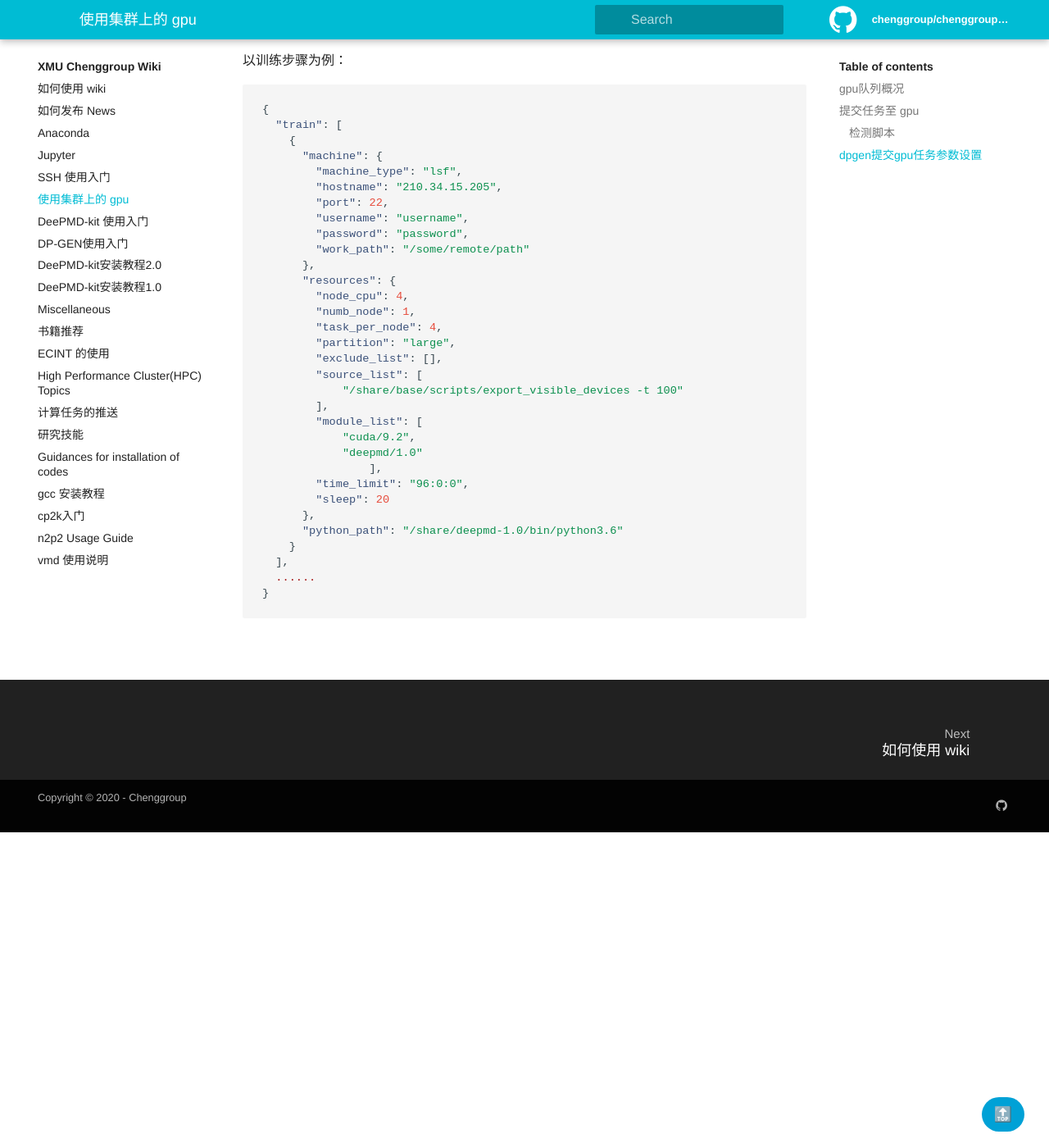
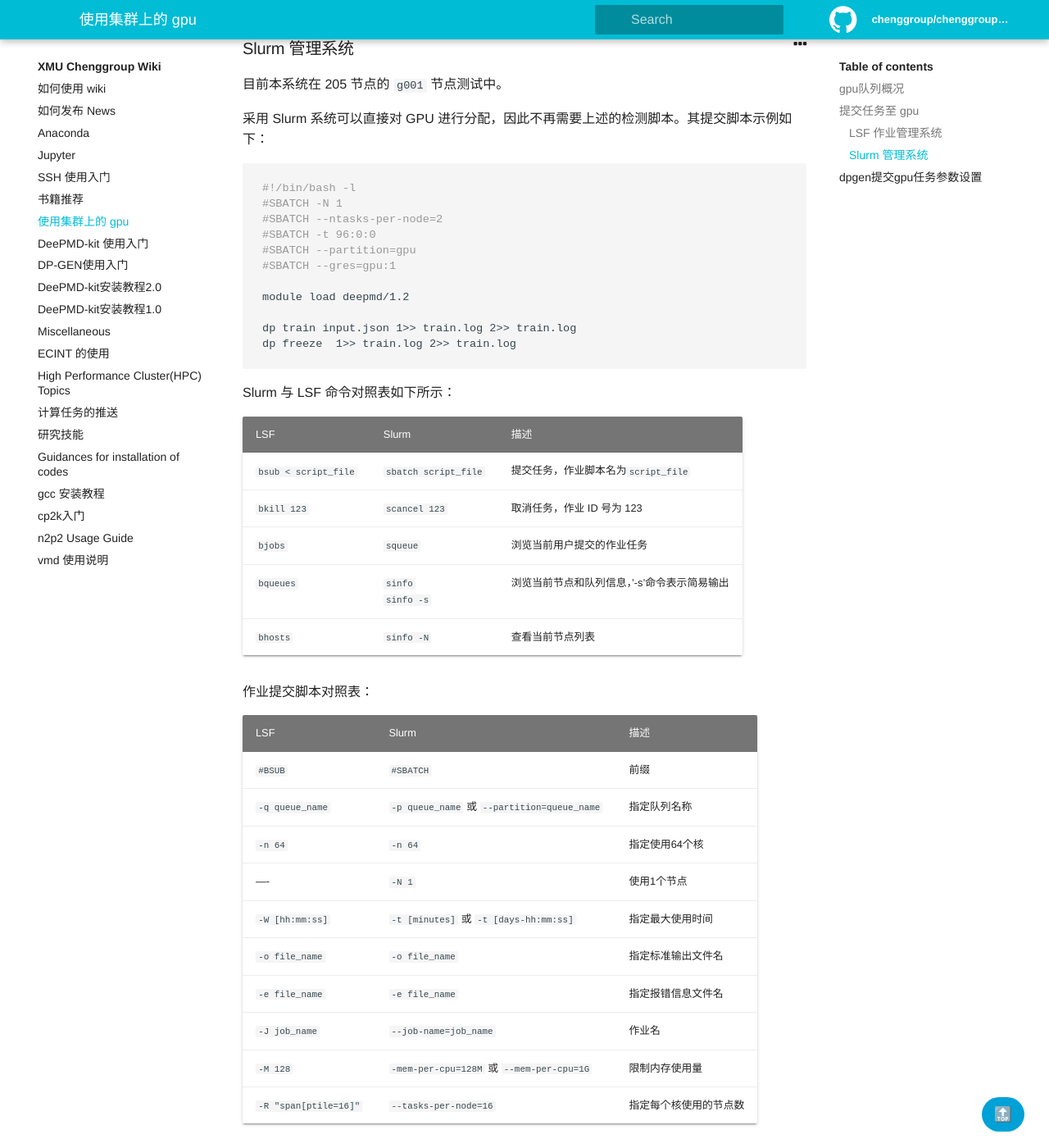
Before and after one commit to chenggroup/chenggroup.github.io, a Jekyll site: the page built from _wiki/gpu_usage.md, in a window 1280 px wide and 1400 px high, scrolled down 2899 px. Shown: the whole window at 82% size. Built offline with Jekyll 4.4.1, drawn with Linux system fonts in a browser that asks for light colours.

Commit message:
add slurm

````diff
--- a/_wiki/gpu_usage.md
+++ b/_wiki/gpu_usage.md
@@ -15,6 +15,8 @@
 两个节点均可联系管理员开通使用权限。
 
 ## 提交任务至 gpu
+
+### LSF 作业管理系统
 
 在GPU节点上，需要通过指定 `CUDA_VISIBLE_DEVICES` 来对任务进行管理。
 
@@ -97,7 +99,7 @@
 dp train input.json > train.log
 ```
 
-### 检测脚本
+#### 检测脚本
 
 目前205服务器上预置了两个检测脚本，针对不同需要对卡的使用进行划分。
 
@@ -122,6 +124,52 @@
 `/share/base/scripts/export_visible_devices` 可以使用flag `-t mem` 控制显存识别下限，即使用显存若不超过 `mem` 的数值，则认为该卡未被使用。根据实际使用情况和经验，默认100 MB以下视为空卡，即可以向该卡提交任务。
 
 也可以使用检测脚本`/share/base/scripts/avail_gpu.sh`来确定 `$CUDA_VISIBLE_DEVICES` 的值。`/share/base/scripts/avail_gpu.sh` 可以使用flag `-t util` 控制显卡利用率可用上限，即使用显卡利用率若超过 `util` 的数值，则认为该卡被使用。目前脚本默认显卡利用率低于5%视为空卡，即可以向该卡提交任务。
+
+### Slurm 管理系统
+
+目前本系统在 205 节点的 `g001` 节点测试中。
+
+采用 Slurm 系统可以直接对 GPU 进行分配，因此不再需要上述的检测脚本。其提交脚本示例如下：
+
+```bash
+#!/bin/bash -l
+#SBATCH -N 1
+#SBATCH --ntasks-per-node=2
+#SBATCH -t 96:0:0
+#SBATCH --partition=gpu
+#SBATCH --gres=gpu:1
+
+module load deepmd/1.2
+
+dp train input.json 1>> train.log 2>> train.log
+dp freeze  1>> train.log 2>> train.log
+```
+
+Slurm 与 LSF 命令对照表如下所示：
+
+| LSF                  | Slurm                | 描述                                         |
+| :------------------- | :------------------- | :------------------------------------------- |
+| `bsub < script_file` | `sbatch script_file` | 提交任务，作业脚本名为`script_file`          |
+| `bkill 123`          | `scancel 123`        | 取消任务，作业 ID 号为 123                   |
+| `bjobs`              | `squeue`             | 浏览当前用户提交的作业任务                   |
+| `bqueues`            | `sinfo`<br/>` sinfo -s` | 浏览当前节点和队列信息，'-s'命令表示简易输出 |
+| `bhosts` | `sinfo -N` |查看当前节点列表|
+
+作业提交脚本对照表：
+
+| LSF                       | Slurm                                    | 描述                                                         |
+| :------------------------ | :--------------------------------------- | :----------------------------------------------------------- |
+| `#BSUB`                   | `#SBATCH`                                | 前缀                                                         |
+| `-q queue_name`           | `-p queue_name` 或 `--partition=queue_name` | 指定队列名称                                                 |
+| `-n 64`                   | `-n 64`                                  | 指定使用64个核                                               |
+| ---- | `-N 1` |使用1个节点|
+| `-W [hh:mm:ss]`           | `-t [minutes]` 或 `-t [days-hh:mm:ss]`  | 指定最大使用时间                                    |
+| `-o file_name`           | `-o file_name`                           | 指定标准输出文件名                |
+| `-e file_name`            | `-e file_name`                           | 指定报错信息文件名                                  |
+| `-J job_name`             | `--job-name=job_name`                    | 作业名                                                  |
+| `-M 128`                  | `-mem-per-cpu=128M` 或 `--mem-per-cpu=1G` | 限制内存使用量                              |
+| `-R "span[ptile=16]"`     | `--tasks-per-node=16`                    | 指定每个核使用的节点数                                |
+
 
 ## dpgen提交gpu任务参数设置
 
````
Also changed, not shown: _wiki/book_recommendation.md (+1 -0 lines).
